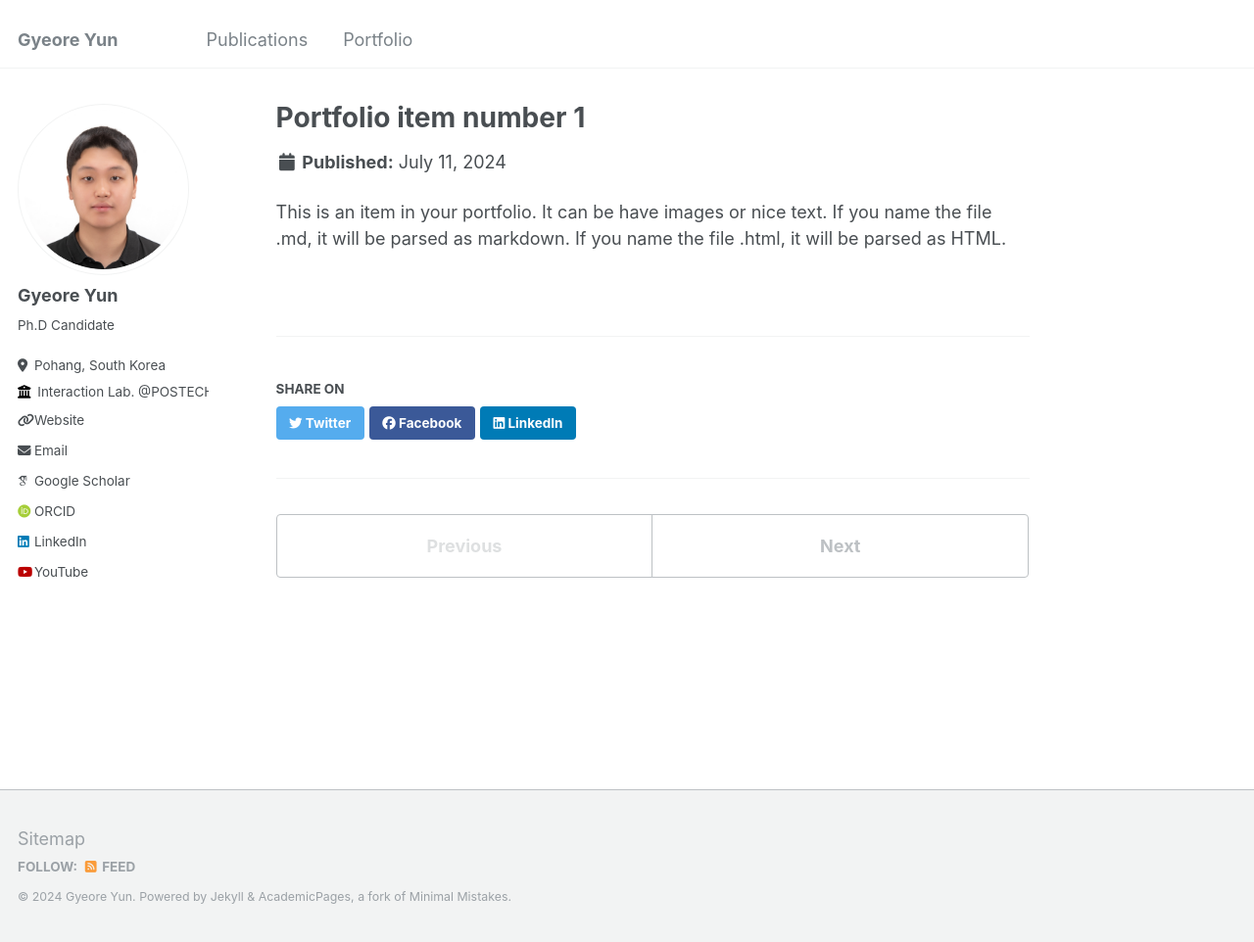
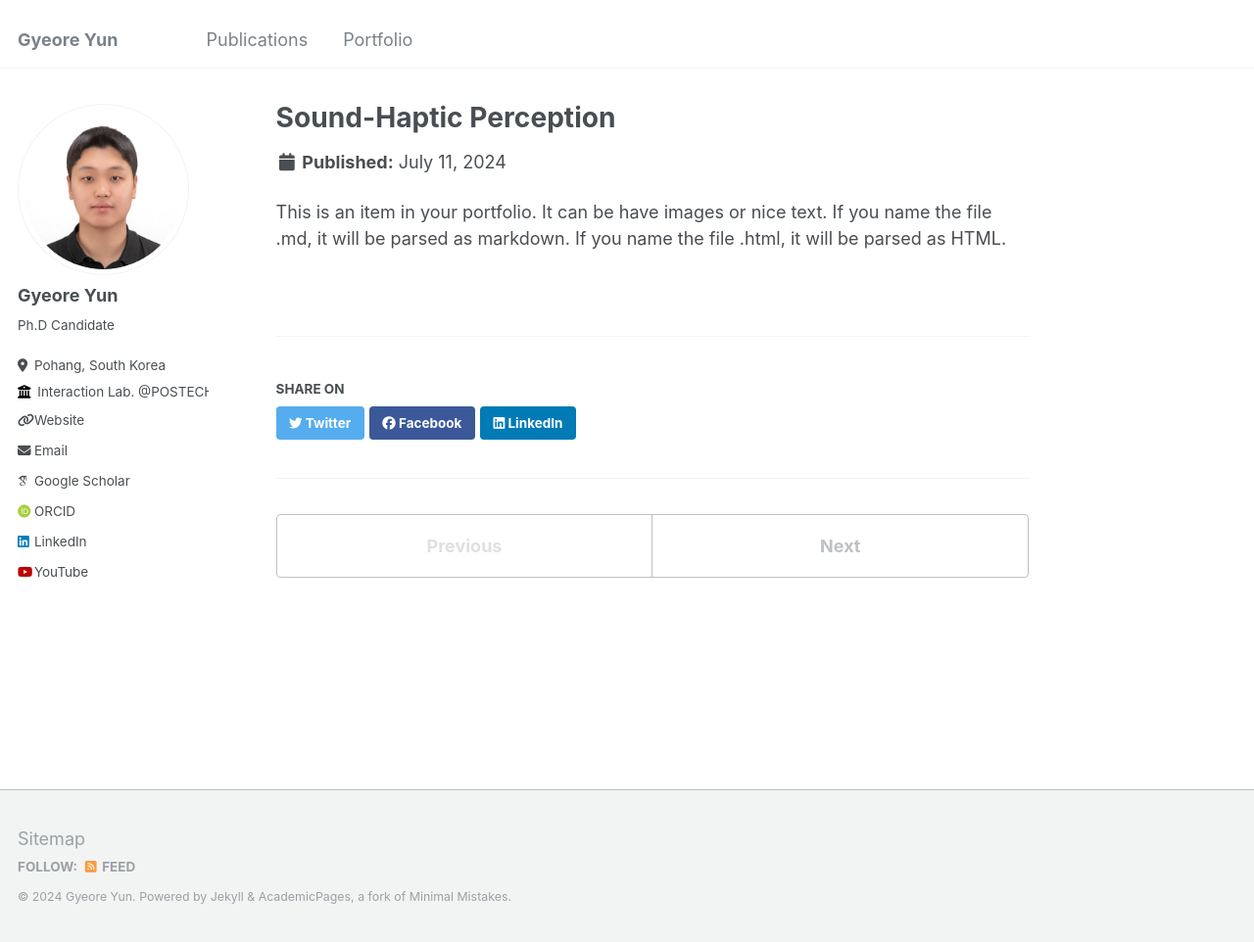
Before and after one commit to GyeoreYun/GyeoreYun.github.io, a Jekyll site: the page built from _portfolio/portfolio-1.md, in a window 1280 px wide and 962 px high. Shown: the whole window at 98% size. Built offline with Jekyll 4.4.1, drawn with Linux system fonts in a browser that asks for light colours; some web fonts are replaced.

Commit message:
Update portfolio-1.md

```diff
--- a/_portfolio/portfolio-1.md
+++ b/_portfolio/portfolio-1.md
@@ -1,6 +1,6 @@
 ---
-title: "Portfolio item number 1"
-excerpt: "Short description of portfolio item number 1<br/><img src='/images/500x300.png'>"
+title: "Sound-Haptic Perception"
+excerpt: "Studies on the perception of using sound and haptic effects simultaneously<br/><img src='/images/500x300.png'>"
 collection: portfolio
 ---
 
```
